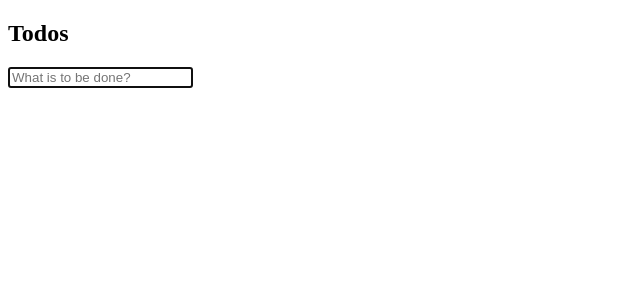
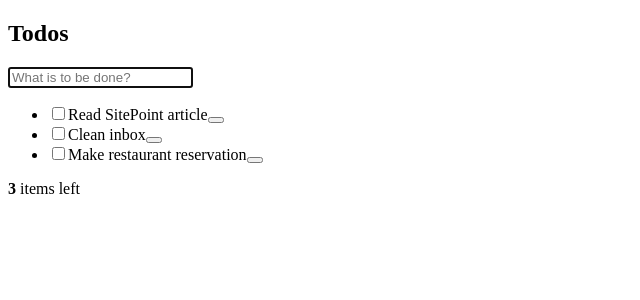
Before and after one commit to dragonraij/angular-2do, an Angular app: page / in a window 1280 px wide. Shown: the top 300 px of the page, without its empty margins (0-640 px from the left). Built offline with nearby package versions, Linux system fonts and the light colour scheme; data requests are answered from the project's data file.

Commit message:
implement api service

```diff
--- a/src/app/api.service.ts
+++ b/src/app/api.service.ts
@@ -1,7 +1,7 @@
 import { Injectable } from '@angular/core';
 import { environment } from 'environments/environment';
 
-import { Http } from '@angular/http';
+import { Http, Response} from '@angular/http';
 import { Todo } from './todo';
 
 import { Observable } from 'rxjs/Observable';
@@ -18,10 +18,9 @@
 
     // API: GET /todos
     public getAllTodos(): Observable<Todo[]> {
-    // will use this.http.get()
       return this.http
         .get(API_URL + '/todos')
-    .map( response => {
+        .map(response => {
           const todos = response.json();
           return todos.map((todo) => new Todo(todo));
         })
--- a/src/app/app.component.ts
+++ b/src/app/app.component.ts
@@ -1,4 +1,4 @@
-import { Component } from '@angular/core';
+import { Component, OnInit } from '@angular/core';
 // Import class so we can register it as dependency injection token
 import {Todo} from './todo';
 import {TodoDataService} from './todo-data.service';
@@ -7,29 +7,55 @@
   selector: 'app-root',
   templateUrl: './app.component.html',
   styleUrls: ['./app.component.css'],
-  providers: []
+  providers: [TodoDataService]
 })
-export class AppComponent {
+export class AppComponent implements OnInit {
+
+
+  todos: Todo[] = [];
 
   constructor(private todoDataService: TodoDataService) {
   }
 
-
-    onAddTodo(todo: Todo){
-        this.todoDataService.addTodo(todo);
-    }
-
-    toggleTodoComplete(todo) {
-    this.todoDataService.toggleTodoComplete(todo);
-
+public ngOnInit() {
+    this.todoDataService
+      .getAllTodos()
+      .subscribe(
+        (todos) => {
+          this.todos = todos;
+        }
+      );
   }
 
-  removeTodo(todo) {
-    this.todoDataService.deleteTodoById(todo.id);
+
+
+onAddTodo(todo) {
+  this.todoDataService
+    .addTodo(todo)
+    .subscribe(
+      (newTodo) => {
+        this.todos = this.todos.concat(newTodo);
+      }
+    );
+}
+  onToggleTodoComplete(todo) {
+    this.todoDataService
+      .toggleTodoComplete(todo)
+      .subscribe(
+        (updatedTodo) => {
+          todo = updatedTodo;
+        }
+      );
   }
 
-  get todos() {
-    return this.todoDataService.getAllTodos();
+  onRemoveTodo(todo) {
+    this.todoDataService
+      .deleteTodoById(todo.id)
+      .subscribe(
+        (_) => {
+          this.todos = this.todos.filter((t) => t.id !== todo.id);
+        }
+      );
   }
 
 }
--- a/src/app/app.module.ts
+++ b/src/app/app.module.ts
@@ -1,6 +1,7 @@
 import { BrowserModule } from '@angular/platform-browser';
 import { NgModule } from '@angular/core';
 import { FormsModule } from '@angular/forms';
+import { HttpModule } from '@angular/http';
 
 import { AppComponent } from './app.component';
 import { TodoDataService } from './todo-data.service';
@@ -9,6 +10,8 @@
 import { TodoListItemComponent } from './todo-list-item/todo-list-item.component';
 import { TodoListFooterComponent } from './todo-list-footer/todo-list-footer.component';
 import { ApiService } from './api.service';
+
+import {AppRoutingModule } from './app-routing.module'
 
 @NgModule({
   declarations: [
@@ -20,7 +23,8 @@
   ],
   imports: [
     BrowserModule,
-    FormsModule
+    FormsModule,
+    HttpModule
   ],
   providers: [TodoDataService, ApiService],
   bootstrap: [AppComponent]
--- a/src/app/todo-data.service.ts
+++ b/src/app/todo-data.service.ts
@@ -1,65 +1,42 @@
 import { Injectable } from '@angular/core';
 import {Todo} from './todo';
+
+import { ApiService } from './api.service';
+import { Observable } from 'rxjs/Observable';
 
 @Injectable()
 export class TodoDataService {
 
-    lastId : number = 0;
+    constructor(private api: ApiService) { }
 
-    todos : Todo[] = [];
+  // Simulate POST /todos
+  addTodo(todo: Todo): Observable<Todo> {
+    return this.api.createTodo(todo);
+  }
 
+  // Simulate DELETE /todos/:id
+  deleteTodoById(todoId: number): Observable<Todo> {
+    return this.api.deleteTodoById(todoId);
+  }
 
-    constructor() { }
-
-
-    // Simpulate POST / todos
-    addTodo(todo: Todo):TodoDataService {
-        if (!todo.id){
-        todo.id = ++this.lastId;
-
-        }
-
-        this.todos.push(todo);
-
-        return this;
-
-    }
-
-    //Simulate DELETE /todos/:id
-    deleteTodoById(id: number): TodoDataService{
-        this.todos = this.todos
-            .filter(todo => todo.id !== id);
-        return this;
-
-    }
-
-    // Simulate PUT /todos/:id
-  updateTodoById(id: number, values: Object = {}): Todo {
-    let todo = this.getTodoById(id);
-    if (!todo) {
-      return null;
-    }
-    Object.assign(todo, values);
-    return todo;
+  // Simulate PUT /todos/:id
+  updateTodo(todo: Todo): Observable<Todo> {
+    return this.api.updateTodo(todo);
   }
 
   // Simulate GET /todos
-  getAllTodos(): Todo[] {
-    return this.todos;
+  getAllTodos(): Observable<Todo[]> {
+    return this.api.getAllTodos();
   }
 
   // Simulate GET /todos/:id
-  getTodoById(id: number): Todo {
-    return this.todos
-      .filter(todo => todo.id === id)
-      .pop();
+  getTodoById(todoId: number): Observable<Todo> {
+    return this.api.getTodoById(todoId);
   }
 
-  // Toggle todo complete
-  toggleTodoComplete(todo: Todo){
-    let updatedTodo = this.updateTodoById(todo.id, {
-      complete: !todo.complete
-    });
-    return updatedTodo;
+  // Toggle complete
+  toggleTodoComplete(todo: Todo) {
+    todo.complete = !todo.complete;
+    return this.api.updateTodo(todo);
   }
 }
```
Also changed, not shown: src/app/app-routing.module.ts (added, +29 -0 lines). Lines whose indentation alone changed are shown as unchanged.
